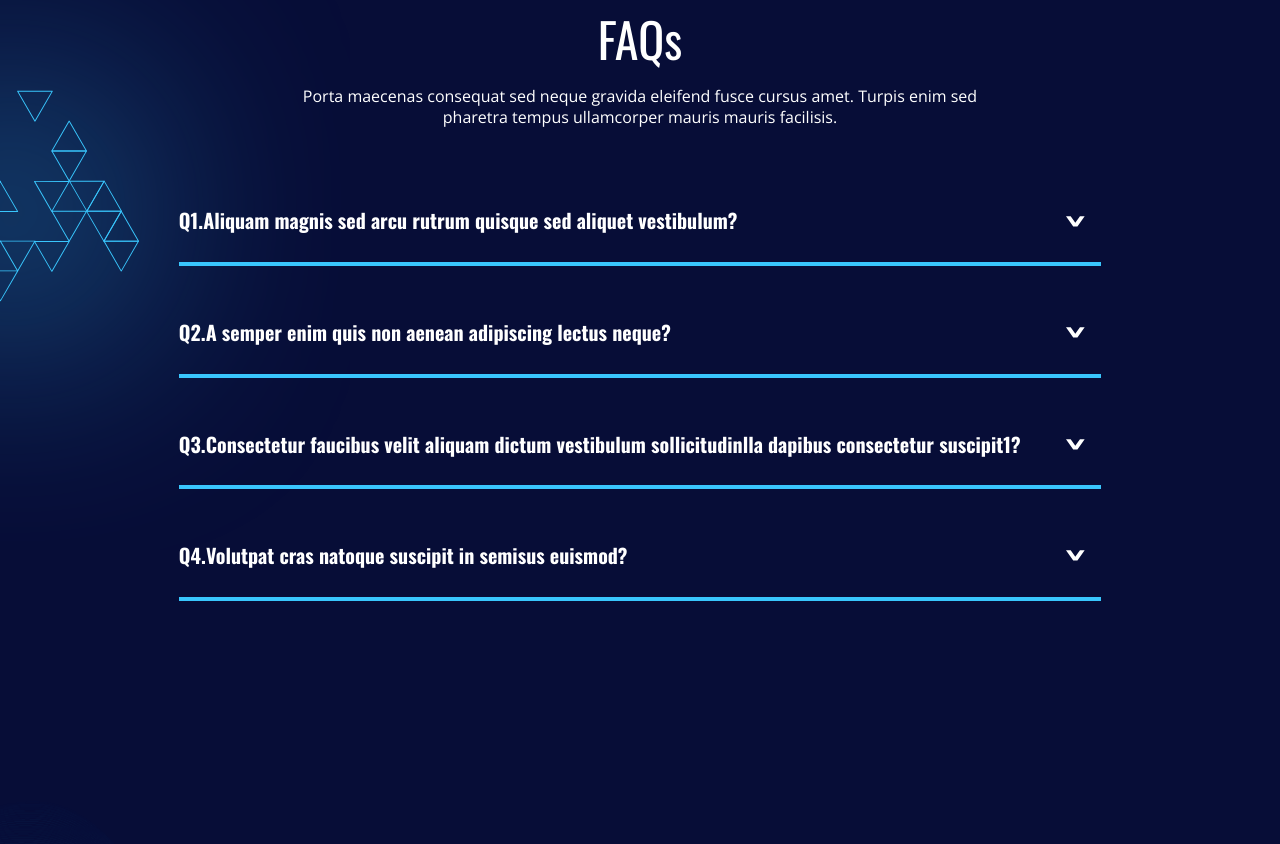
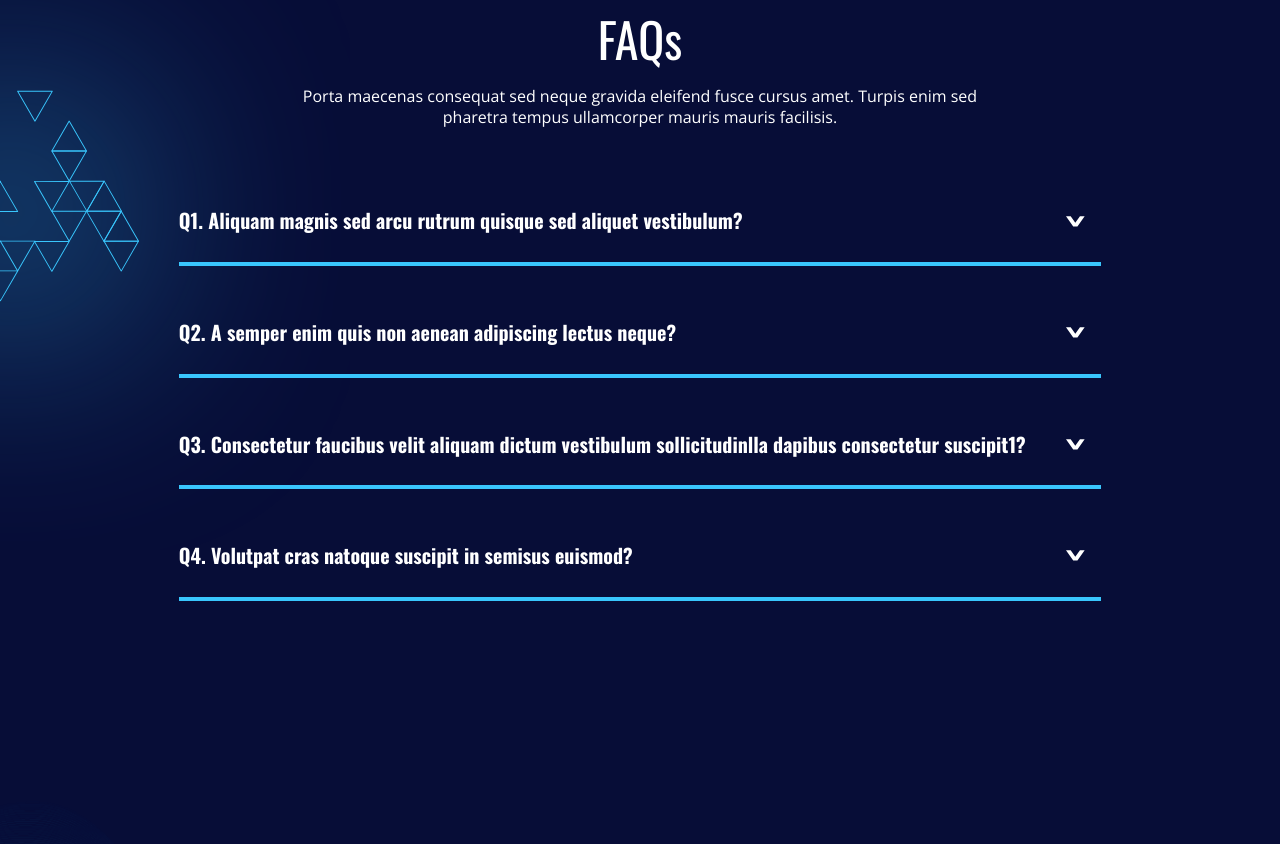
Before and after one commit to Harsh-Bishnoi/victorian-page, a plain HTML site: page index.html in a window 1280 px wide. Shown: the part 2738-3582 px from the top of the page. Drawn offline with nearby package versions, Linux system fonts and the light colour scheme.

Commit message:
change in accordion

```diff
--- a/index.html
+++ b/index.html
@@ -177,9 +177,9 @@
                 <h2 class="accordion-header" id="flush-headingOne">
                     <button class="accordion-button collapsed bg-transparent" type="button" data-bs-toggle="collapse"
                         data-bs-target="#flush-collapseOne" aria-expanded="false" aria-controls="flush-collapseOne">
-                        <span class="font-family-first fw-bold color-white fs-md lh-29 text-center">Q1.</span><span
-                            class="font-family-first fw-bold color-white fs-md lh-29">
-                            Aliquam magnis sed arcu rutrum quisque sed aliquet vestibulum?</span>
+                        <!-- <span class="font-family-first fw-bold color-white fs-md lh-29 text-center"></span> -->
+                        <span class="font-family-first fw-bold color-white fs-md lh-29">
+                            Q1. Aliquam magnis sed arcu rutrum quisque sed aliquet vestibulum?</span>
                     </button>
                 </h2>
                 <div id="flush-collapseOne" class="accordion-collapse collapse" aria-labelledby="flush-headingOne"
@@ -198,9 +198,9 @@
                 <h2 class="accordion-header" id="flush-headingTwo">
                     <button class="accordion-button collapsed bg-transparent" type="button" data-bs-toggle="collapse"
                         data-bs-target="#flush-collapseTwo" aria-expanded="false" aria-controls="flush-collapseTwo">
-                        <span class="font-family-first fw-bold color-white fs-md lh-29 text-center">Q2.</span><span
-                            class="font-family-first fw-bold color-white fs-md lh-29">A semper enim quis non aenean
-                            adipiscing lectus neque?</span>
+                        <!-- <span class="font-family-first fw-bold color-white fs-md lh-29 text-center"></span> -->
+                        <span class="font-family-first fw-bold color-white fs-md lh-29">Q2. A semper enim quis non
+                            aenean adipiscing lectus neque?</span>
                     </button>
                 </h2>
                 <div id="flush-collapseTwo" class="accordion-collapse collapse" aria-labelledby="flush-headingTwo"
@@ -218,12 +218,9 @@
                 <h2 class="accordion-header" id="flush-headingThree">
                     <button class="accordion-button collapsed bg-transparent" type="button" data-bs-toggle="collapse"
                         data-bs-target="#flush-collapseThree" aria-expanded="false" aria-controls="flush-collapseThree">
-                        <span class="font-family-first fw-bold color-white fs-md lh-29 text-center">Q3.</span><span
-                            class="font-family-first fw-bold color-white fs-md lh-29">Consectetur faucibus velit aliquam
-                            dictum vestibulum
-                            sollicitudinlla
-                            dapibus consectetur
-                            suscipit1?</span>
+                        <!-- <span class="font-family-first fw-bold color-white fs-md lh-29 text-center"></span> -->
+                        <span class="font-family-first fw-bold color-white fs-md lh-29">Q3. Consectetur faucibus velit
+                            aliquam dictum vestibulum sollicitudinlla dapibus consectetur suscipit1?</span>
                     </button>
                 </h2>
                 <div id="flush-collapseThree" class="accordion-collapse collapse" aria-labelledby="flush-headingThree"
@@ -241,10 +238,9 @@
                 <h2 class="accordion-header" id="flush-headingFour">
                     <button class="accordion-button collapsed bg-transparent" type="button" data-bs-toggle="collapse"
                         data-bs-target="#flush-collapseFour" aria-expanded="false" aria-controls="flush-collapseFour">
-                        <span class="font-family-first fw-bold color-white fs-md lh-29 text-center">Q4.</span><span
-                            class="font-family-first fw-bold color-white fs-md lh-29">Volutpat cras natoque
-                            suscipit in semisus
-                            euismod?</span>
+                        <!-- <span class="font-family-first fw-bold color-white fs-md lh-29 text-center"></span> -->
+                        <span class="font-family-first fw-bold color-white fs-md lh-29">Q4. Volutpat cras natoque
+                            suscipit in semisus euismod?</span>
                     </button>
                 </h2>
                 <div id="flush-collapseFour" class="accordion-collapse collapse" aria-labelledby="flush-headingFour"
@@ -304,7 +300,7 @@
                         href="">PA02-SIERRA-11 SCOREBOARD</a>
 
                 </div>
-                <div class="d-flex justify-content-center">
+                <div class="d-flex justify-content-center pt-3 pt-sm-0">
                     <!-- <h3 class="font-family-first fw-normal lh-23 fs-sm color-white">SMURFLING GUIDE</h3> -->
                     <a class="text-decoration-none font-family-first fw-normal lh-23 fs-sm color-white"
                         href="">SMURFLING GUIDE</a>
--- a/js/app.js
+++ b/js/app.js
@@ -7,7 +7,7 @@ const navbarbtn = () => {
     document.body.classList.toggle("overflow-hidden")
 }
 
-
+// slider
 $('.slider').slick({
     infinite: true,
     slidesToShow: 3,
```
